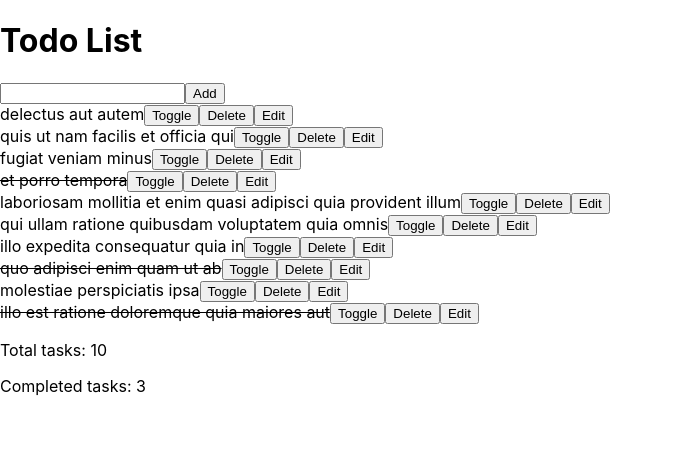
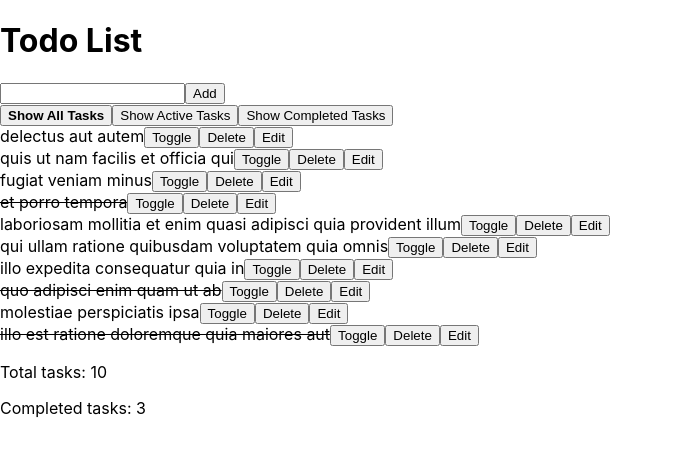
Before and after one commit to Eka-Chu/todo-doo, a React (Create React App) app: page / in a window 1280 px wide. Shown: the top 456 px of the page, without its empty margins (0-673 px from the left). Built offline with nearby package versions, Linux system fonts and the light colour scheme.

Commit message:
filter done

```diff
--- a/src/app.tsx
+++ b/src/app.tsx
@@ -1,3 +1,50 @@
+// import React, { useState } from 'react';
+// import Header from './components/Header';
+// import TodoList from './components/TodoList';
+// import TaskCounter from './components/TaskCounter';
+// import TodoModel from './models/TodoModel';
+// import { mockData } from './mockData';
+// import AddTodo from './components/AddTodo';
+
+// const App: React.FC = () => {
+//   const [todos, setTodos] = useState<TodoModel[]>(mockData);
+
+//   const handleDeleteTodo = (id: string) => {
+//     setTodos((prevTodos) => prevTodos.filter((todo) => todo.id !== id));
+//   };
+
+//   const handleAddTodo = (title: string) => {
+//     const newTodo: TodoModel = {
+//       id: Math.random().toString(),
+//       title: title,
+//       completed: false,
+//     };
+
+//     setTodos((prevTodos) => [...prevTodos, newTodo]);
+//   };
+
+//   const handleSave = (id: string, title: string) => {
+//     setTodos((prevTodos) =>
+//       prevTodos.map((todo) =>
+//         todo.id === id ? { ...todo, title: title } : todo
+//       )
+//     );
+//   };
+
+//   const completedCount = todos.filter((todo) => todo.completed).length;
+
+//   return (
+//     <div>
+//       <Header />
+//       <AddTodo onAdd={handleAddTodo} />
+//       <TodoList todos={todos} onDelete={handleDeleteTodo} onSave={handleSave} />
+//       <TaskCounter todos={todos} completedCount={completedCount} />
+//     </div>
+//   );
+// };
+
+// export default App;
+
 import React, { useState } from 'react';
 import Header from './components/Header';
 import TodoList from './components/TodoList';
@@ -8,6 +55,7 @@ import AddTodo from './components/AddTodo';
 
 const App: React.FC = () => {
   const [todos, setTodos] = useState<TodoModel[]>(mockData);
+  const [filter, setFilter] = useState<string>('all');
 
   const handleDeleteTodo = (id: string) => {
     setTodos((prevTodos) => prevTodos.filter((todo) => todo.id !== id));
@@ -33,11 +81,52 @@ const App: React.FC = () => {
 
   const completedCount = todos.filter((todo) => todo.completed).length;
 
+  const filteredTodos = todos.filter((todo) => {
+    if (filter === 'active') {
+      return !todo.completed;
+    } else if (filter === 'completed') {
+      return todo.completed;
+    }
+    return true;
+  });
+
+  const handleFilterChange = (value: string) => {
+    setFilter(value);
+  };
+
+  const handleToggle = (id: string) => {
+    setTodos((prevTodos) =>
+      prevTodos.map((todo) =>
+        todo.id === id ? { ...todo, completed: !todo.completed } : todo
+      )
+    );
+  };
+
   return (
     <div>
       <Header />
       <AddTodo onAdd={handleAddTodo} />
-      <TodoList todos={todos} onDelete={handleDeleteTodo} onSave={handleSave} />
+      <div>
+        <button
+          onClick={() => handleFilterChange('all')}
+          style={{ fontWeight: filter === 'all' ? 'bold' : 'normal' }}
+        >
+          Show All Tasks
+        </button>
+        <button
+          onClick={() => handleFilterChange('active')}
+          style={{ fontWeight: filter === 'active' ? 'bold' : 'normal' }}
+        >
+          Show Active Tasks
+        </button>
+        <button
+          onClick={() => handleFilterChange('completed')}
+          style={{ fontWeight: filter === 'completed' ? 'bold' : 'normal' }}
+        >
+          Show Completed Tasks
+        </button>
+      </div>
+      <TodoList todos={filteredTodos} onDelete={handleDeleteTodo} onSave={handleSave} onToggle={handleToggle} />
       <TaskCounter todos={todos} completedCount={completedCount} />
     </div>
   );
--- a/src/components/Todo.tsx
+++ b/src/components/Todo.tsx
@@ -5,15 +5,17 @@ interface TodoProps {
   todo: TodoModel;
   onDelete: (id: string) => void;
   onSave: (id: string, title: string) => void;
+  onToggle: (id: string) => void;
 }
 
-const Todo: React.FC<TodoProps> = ({ todo, onDelete, onSave }) => {
+const Todo: React.FC<TodoProps> = ({ todo, onDelete, onSave, onToggle }) => {
   const [completed, setCompleted] = useState(todo.completed);
   const [editing, setEditing] = useState(false);
   const [editedTitle, setEditedTitle] = useState(todo.title);
 
   const handleToggle = () => {
     setCompleted(!completed);
+    onToggle(todo.id);
   };
 
   const handleDelete = () => {
@@ -61,3 +63,67 @@ const Todo: React.FC<TodoProps> = ({ todo, onDelete, onSave }) => {
 };
 
 export default Todo;
+
+// import React, { useState } from 'react';
+// import TodoModel from '../models/TodoModel';
+
+// interface TodoProps {
+//   todo: TodoModel;
+//   onDelete: (id: string) => void;
+//   onSave: (id: string, title: string) => void;
+// }
+
+// const Todo: React.FC<TodoProps> = ({ todo, onDelete, onSave }) => {
+//   const [completed, setCompleted] = useState(todo.completed);
+//   const [editing, setEditing] = useState(false);
+//   const [editedTitle, setEditedTitle] = useState(todo.title);
+
+//   const handleToggle = () => {
+//     setCompleted(!completed);
+//   };
+
+//   const handleDelete = () => {
+//     onDelete(todo.id);
+//   };
+
+//   const handleEdit = () => {
+//     setEditing(!editing);
+//   };
+
+//   const handleSave = () => {
+//     onSave(todo.id, editedTitle);
+//     setEditing(false);
+//   };
+
+//   const handleCancel = () => {
+//     setEditing(false);
+//     setEditedTitle(todo.title);
+//   };
+
+//   return (
+//     <div>
+//       {editing ? (
+//         <div>
+//           <input
+//             type="text"
+//             value={editedTitle}
+//             onChange={(e) => setEditedTitle(e.target.value)}
+//           />
+//           <button onClick={handleSave}>Save</button>
+//           <button onClick={handleCancel}>Cancel</button>
+//         </div>
+//       ) : (
+//         <div>
+//           <span style={{ textDecoration: completed ? 'line-through' : 'none' }}>
+//             {todo.title}
+//           </span>
+//           <button onClick={handleToggle}>Toggle</button>
+//           <button onClick={handleDelete}>Delete</button>
+//           <button onClick={handleEdit}>Edit</button>
+//         </div>
+//       )}
+//     </div>
+//   );
+// };
+
+// export default Todo;
--- a/src/components/TodoList.tsx
+++ b/src/components/TodoList.tsx
@@ -6,16 +6,39 @@ interface TodoListProps {
   todos: TodoModel[];
   onDelete: (id: string) => void;
   onSave: (id: string, title: string) => void;
+  onToggle: (id: string) => void; // Добавлено свойство onToggle
 }
 
-const TodoList: React.FC<TodoListProps> = ({ todos, onDelete, onSave }) => {
+const TodoList: React.FC<TodoListProps> = ({ todos, onDelete, onSave, onToggle }) => {
   return (
     <div>
       {todos.map((todo) => (
-        <Todo key={todo.id} todo={todo} onDelete={onDelete} onSave={onSave} />
+        <Todo key={todo.id} todo={todo} onDelete={onDelete} onSave={onSave} onToggle={onToggle} /> // Передано свойство onToggle
       ))}
     </div>
   );
 };
 
 export default TodoList;
+
+// import React from 'react';
+// import TodoModel from '../models/TodoModel';
+// import Todo from './Todo';
+
+// interface TodoListProps {
+//   todos: TodoModel[];
+//   onDelete: (id: string) => void;
+//   onSave: (id: string, title: string) => void;
+// }
+
+// const TodoList: React.FC<TodoListProps> = ({ todos, onDelete, onSave }) => {
+//   return (
+//     <div>
+//       {todos.map((todo) => (
+//         <Todo key={todo.id} todo={todo} onDelete={onDelete} onSave={onSave} />
+//       ))}
+//     </div>
+//   );
+// };
+
+// export default TodoList;
```
